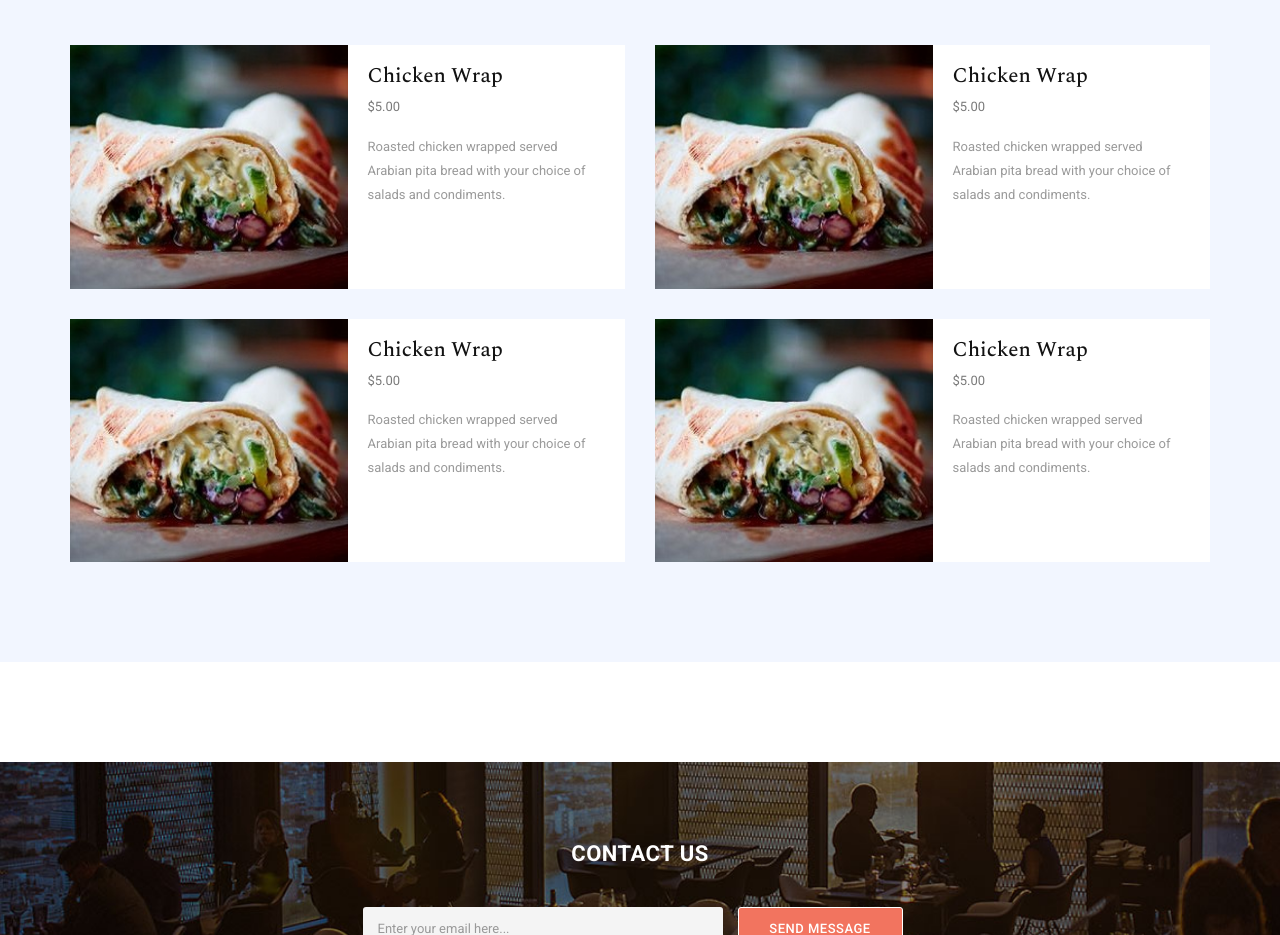
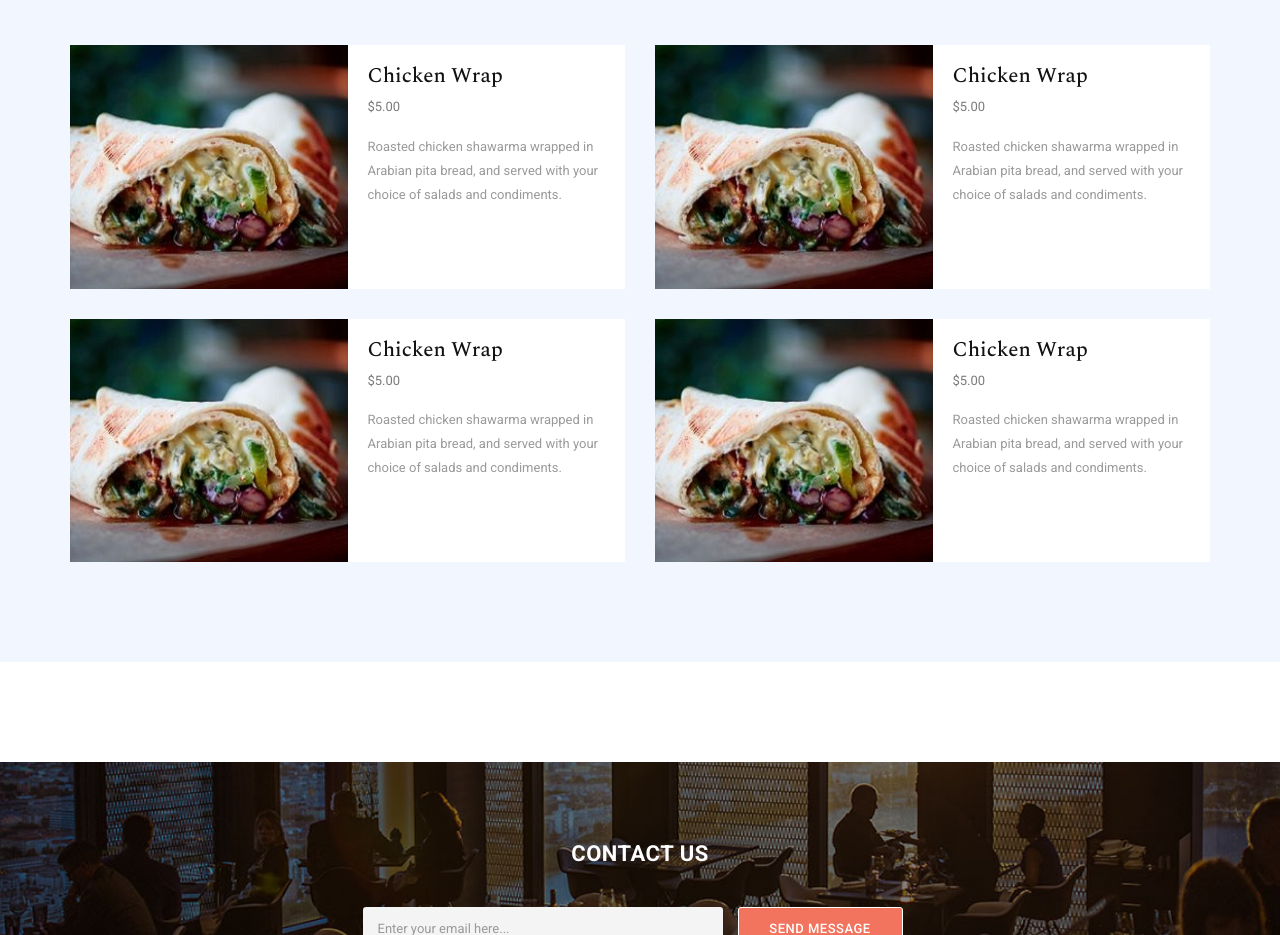
Before and after one commit to hyperstone6/shawarma-restaurant-site, a plain HTML site: page index.html in a window 1280 px wide. Shown: the part 2060-2995 px from the top of the page. Drawn offline with nearby package versions, Linux system fonts and the light colour scheme.

Commit message:
optimizie for SEO

```diff
--- a/index.html
+++ b/index.html
@@ -1,10 +1,9 @@
 <!DOCTYPE html>
-<html>
+<html lang="en">
   <head>
     <meta charset="utf-8" />
     <meta http-equiv="X-UA-Compatible" content="IE=edge,chrome=1" />
     <title>Dundas Shawarma</title>
-    <meta name="description" content="" />
     <meta name="viewport" content="width=device-width, initial-scale=1" />
     <link rel="apple-touch-icon" href="apple-touch-icon.png" />
     <meta
@@ -190,8 +189,8 @@
                 <h4>Chicken Wrap</h4>
                 <span>$5.00</span>
                 <p>
-                  Roasted chicken wrapped served Arabian pita bread with your
-                  choice of salads and condiments.
+                  Roasted chicken shawarma wrapped in Arabian pita bread, and
+                  served with your choice of salads and condiments.
                 </p>
                 <div class="text-button"></div>
               </div>
@@ -204,8 +203,8 @@
                 <h4>Chicken Wrap</h4>
                 <span>$5.00</span>
                 <p>
-                  Roasted chicken wrapped served Arabian pita bread with your
-                  choice of salads and condiments.
+                  Roasted chicken shawarma wrapped in Arabian pita bread, and
+                  served with your choice of salads and condiments.
                 </p>
                 <div class="text-button"></div>
               </div>
@@ -218,8 +217,8 @@
                 <h4>Chicken Wrap</h4>
                 <span>$5.00</span>
                 <p>
-                  Roasted chicken wrapped served Arabian pita bread with your
-                  choice of salads and condiments.
+                  Roasted chicken shawarma wrapped in Arabian pita bread, and
+                  served with your choice of salads and condiments.
                 </p>
                 <div class="text-button"></div>
               </div>
@@ -232,8 +231,8 @@
                 <h4>Chicken Wrap</h4>
                 <span>$5.00</span>
                 <p>
-                  Roasted chicken wrapped served Arabian pita bread with your
-                  choice of salads and condiments.
+                  Roasted chicken shawarma wrapped in Arabian pita bread, and
+                  served with your choice of salads and condiments.
                 </p>
                 <div class="text-button"></div>
               </div>
```
